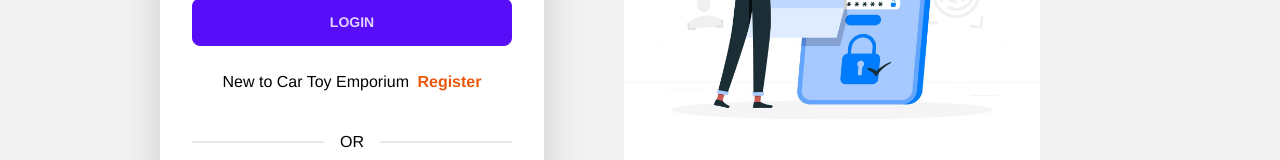
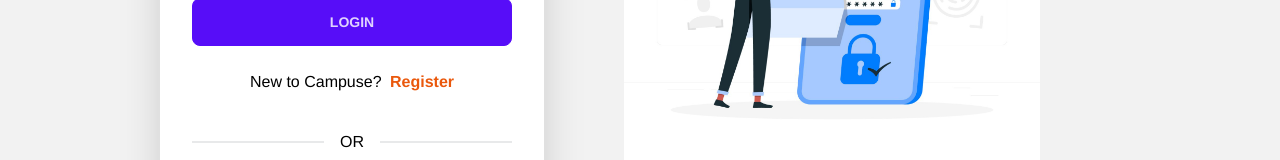
Before and after one commit to mehedihasan8/campuse-client, a React (Vite) app: page /login in a window 1280 px wide. Shown: the part 533-693 px from the top of the page. Built offline with nearby package versions, Linux system fonts and the light colour scheme; no server answers.

Commit message:
Added Readmi.md file

```diff
--- a/src/pages/Login/Login/Login.jsx
+++ b/src/pages/Login/Login/Login.jsx
@@ -85,7 +85,7 @@
               </div>
             </form>
             <p className="my-4 text-center">
-              New to Car Toy Emporium{" "}
+              New to Campuse?{" "}
               <Link className="text-orange-600 font-bold ms-1" to="/sign">
                 Register
               </Link>
```
Also changed, not shown: 1 other file (tests, documents, lock files or other folders).
